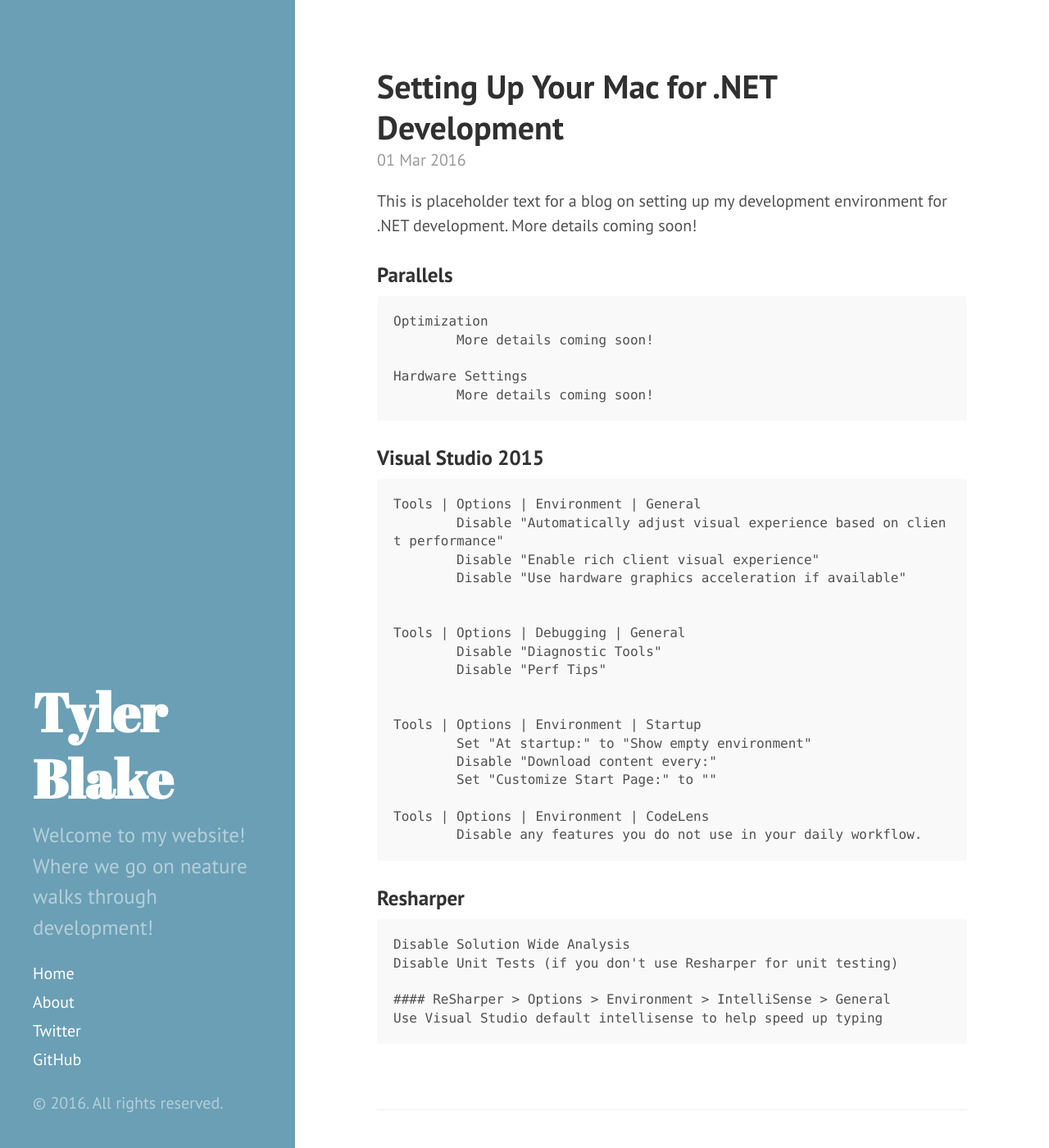
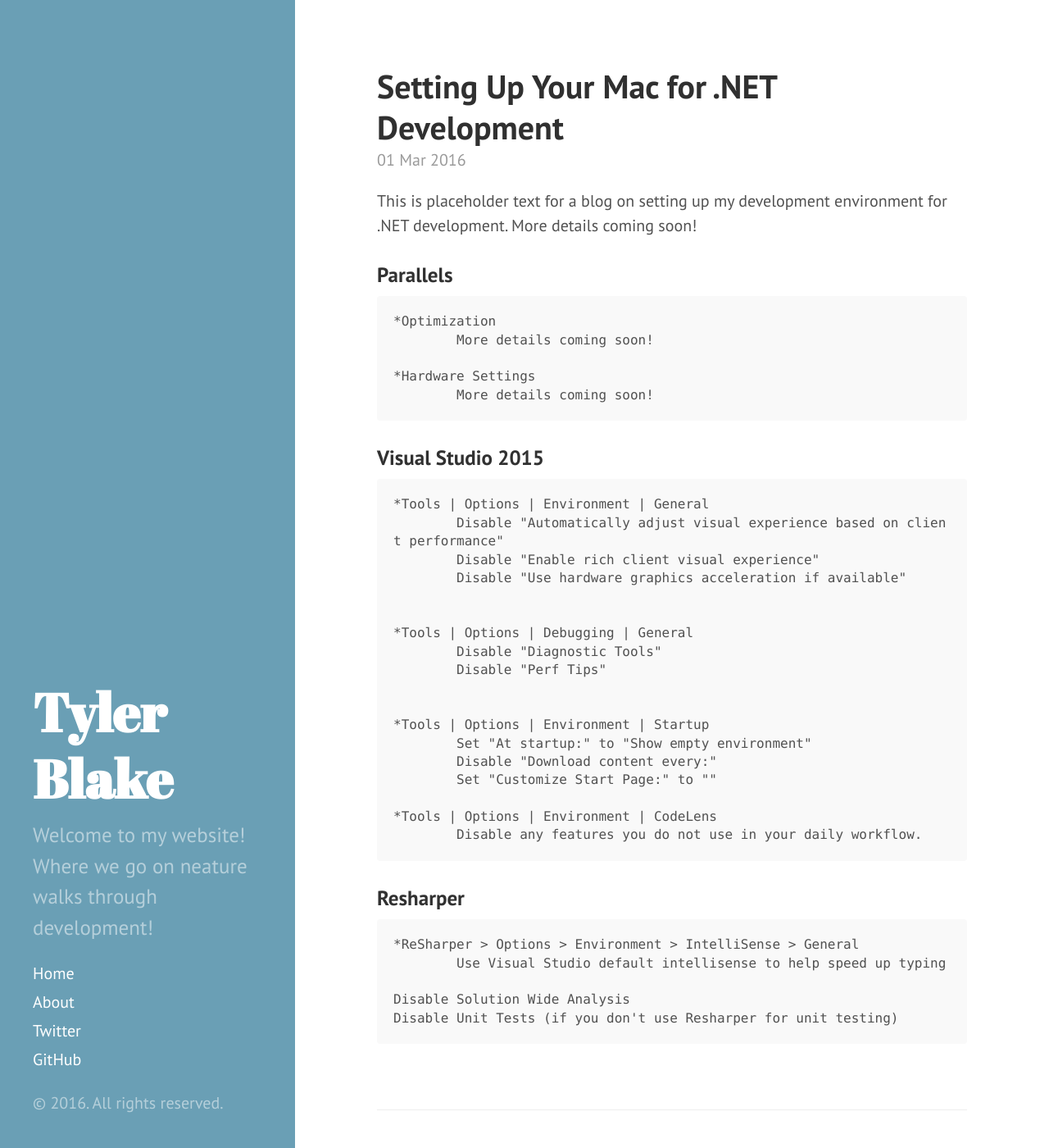
Before and after one commit to tylerablake/website, a Jekyll site: the page built from _posts/2016-03-01-.net-development-on-a-mac.md, in a window 1280 px wide and 1400 px high. Shown: the whole window at 82% size. Built offline with Jekyll 4.4.1, drawn with Linux system fonts in a browser that asks for light colours.

```diff
--- a/_posts/2016-03-01-.net-development-on-a-mac.md
+++ b/_posts/2016-03-01-.net-development-on-a-mac.md
@@ -6,35 +6,35 @@ title: Setting Up Your Mac for .NET Development
 This is placeholder text for a blog on setting up my development environment for .NET development. More details coming soon!
 
 ### Parallels
-	Optimization
+	*Optimization
 		More details coming soon!
 
-	Hardware Settings
+	*Hardware Settings
 		More details coming soon!
 
 ### Visual Studio 2015
-	Tools | Options | Environment | General
+	*Tools | Options | Environment | General
 		Disable "Automatically adjust visual experience based on client performance"
 		Disable "Enable rich client visual experience"
 		Disable "Use hardware graphics acceleration if available"
 
 
-	Tools | Options | Debugging | General
+	*Tools | Options | Debugging | General
 		Disable "Diagnostic Tools"
 		Disable "Perf Tips"
 
 
-	Tools | Options | Environment | Startup
+	*Tools | Options | Environment | Startup
 		Set "At startup:" to "Show empty environment"
 		Disable "Download content every:"
 		Set "Customize Start Page:" to ""
 
-	Tools | Options | Environment | CodeLens
+	*Tools | Options | Environment | CodeLens
 		Disable any features you do not use in your daily workflow.
 
 ### Resharper
+	*ReSharper > Options > Environment > IntelliSense > General
+		Use Visual Studio default intellisense to help speed up typing
+
 	Disable Solution Wide Analysis
 	Disable Unit Tests (if you don't use Resharper for unit testing)
-
-	#### ReSharper > Options > Environment > IntelliSense > General
-	Use Visual Studio default intellisense to help speed up typing
```
